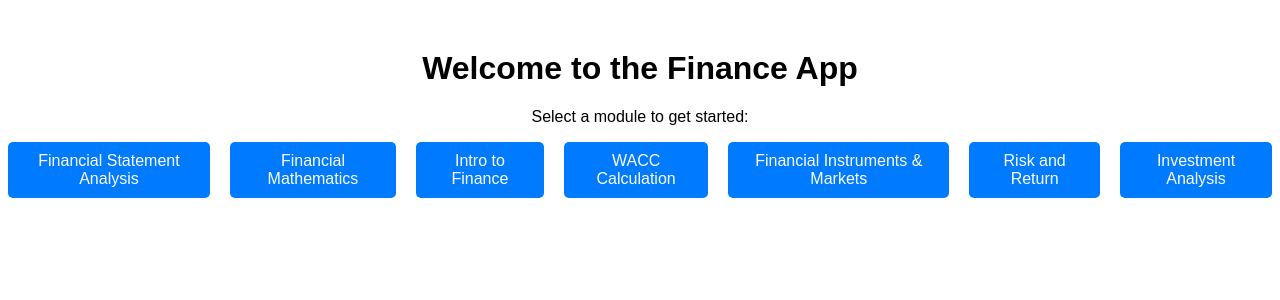
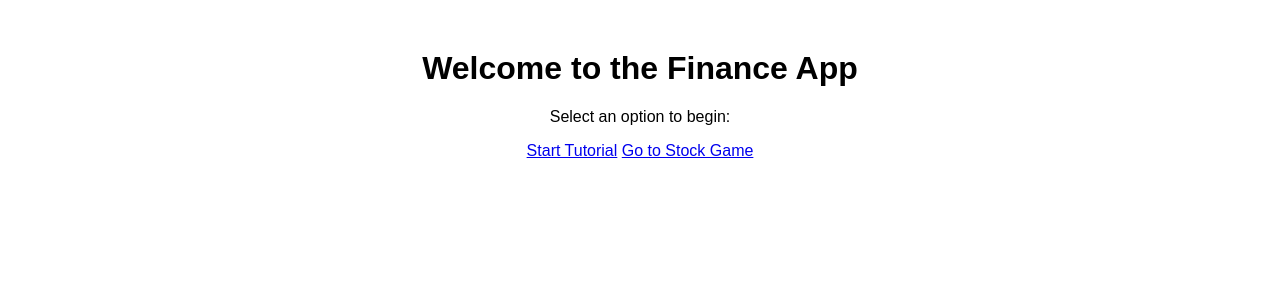
Before and after one commit to TheNarrator42/ANDHACKS2024, a Flask app: page / in a window 1280 px wide. Shown: the top 300 px of the page. Run offline with Flask 3, Linux system fonts and the light colour scheme.

Commit message:
Added successful API auth code

```diff
--- /dev/null
+++ b/backend/api/auth.py
@@ -0,0 +1,69 @@
+import os
+import base64
+import requests
+import webbrowser
+import json
+from flask import Blueprint, request, jsonify
+from loguru import logger
+
+auth_module = Blueprint('auth_module', __name__)
+
+# Your client credentials
+CLIENT_KEY = '82XokI8wyGruGPl49hOA4l6jh06UcDVu'
+CLIENT_SECRET = '8MXXKDLy1ZpqygMa'
+REDIRECT_URI = 'https://8d80-2600-8805-3a00-9900-dc0-e939-f26d-69d3.ngrok-free.app/callback'
+
+# Token file path
+TOKEN_FILE_PATH = 'access_token.json'
+
+# Helper to construct the initial auth URL
+@auth_module.route('/authorize')
+def authorize():
+    auth_url = f"https://api.schwabapi.com/v1/oauth/authorize?client_id={CLIENT_KEY}&redirect_uri={REDIRECT_URI}&scope=read"
+    webbrowser.open(auth_url)
+    return jsonify({"info": "Authentication URL opened, paste the returned URL here."})
+
+# Helper to generate headers and payload
+def construct_headers_and_payload(returned_url):
+    response_code = returned_url.split("code=")[1].split("%40")[0] + "@"
+
+    credentials = f"{CLIENT_KEY}:{CLIENT_SECRET}"
+    base64_credentials = base64.b64encode(credentials.encode()).decode()
+
+    headers = {
+        "Authorization": f"Basic {base64_credentials}",
+        "Content-Type": "application/x-www-form-urlencoded",
+    }
+
+    payload = {
+        "grant_type": "authorization_code",
+        "code": response_code,
+        "redirect_uri": REDIRECT_URI,
+    }
+
+    return headers, payload
+
+# Helper to retrieve tokens
+def retrieve_tokens(headers, payload):
+    token_response = requests.post(
+        url="https://api.schwabapi.com/v1/oauth/token",
+        headers=headers,
+        data=payload,
+    )
+    return token_response.json()
+
+# Callback route
+@auth_module.route('/callback', methods=['POST'])
+def callback():
+    returned_url = request.json.get('returned_url')
+    if not returned_url:
+        return jsonify({"error": "URL not received."}), 400
+
+    headers, payload = construct_headers_and_payload(returned_url)
+    token_data = retrieve_tokens(headers, payload)
+
+    # Save token
+    with open(TOKEN_FILE_PATH, 'w') as f:
+        json.dump(token_data, f)
+
+    return jsonify(token_data)
--- a/backend/app.py
+++ b/backend/app.py
@@ -1,15 +1,17 @@
-from flask import Flask, render_template
+from flask import Flask, render_template, request, redirect
 from routes.intro_finance import intro_finance_module
 from routes.financial_statement import financial_statement_module
 from routes.financial_math import financial_math_module
-from routes.intro_finance import intro_finance_module
 from routes.wacc import wacc_module
 from routes.financial_instruments import financial_instruments_module
 from routes.risk_return import risk_return_module
 from routes.investment_analysis import investment_analysis_module
+from api.auth import auth_module  # Import the auth_module correctly from the api folder
+from routes.stock_game import stock_game_module  # Stock game module integrated
 import os
+import json
 
-# Path to the frontend folder
+# Path to the frontend folder (set relative path)
 frontend_folder = os.path.abspath('../frontend')
 
 # Initialize Flask app with template and static folder paths
@@ -25,39 +27,70 @@ app.register_blueprint(wacc_module, url_prefix='/wacc')
 app.register_blueprint(financial_instruments_module, url_prefix='/financial_instruments')
 app.register_blueprint(risk_return_module, url_prefix='/risk_return')
 app.register_blueprint(investment_analysis_module, url_prefix='/investment_analysis')
+app.register_blueprint(auth_module, url_prefix='/auth')  # Register the auth_module with /auth prefix
+app.register_blueprint(stock_game_module, url_prefix='/stock_game')  # Stock game route handled by the same app
 
+# Token file path (assuming you're storing the access token in a file for simplicity)
+TOKEN_FILE_PATH = 'access_token.json'
 
-# Landing page route
+# Helper function to load the access token from a file
+def load_access_token():
+    if os.path.exists(TOKEN_FILE_PATH):
+        with open(TOKEN_FILE_PATH, 'r') as f:
+            token_data = json.load(f)
+            return token_data.get('access_token')
+    return None
+
+# Landing page route (Main entry point)
 @app.route('/')
 def landing_page():
-    return render_template('landing.html')
+    return render_template('landing.html')  # Your landing page with options for tutorial or stock game
 
-# Serve the Financial Statement Analysis form
+# Tutorial page route (links to modules)
+@app.route('/tutorial')
+def tutorial():
+    return render_template('tutorial.html')  # Links to all the modules
+
+# Financial Statement Form
 @app.route('/financial_statement_form')
 def financial_statement_form():
     return render_template('financial_statement_form.html')
 
-# Serve the Financial Math form
+# Financial Math Form
 @app.route('/financial_math_form')
 def financial_math_form():
     return render_template('financial_math_form.html')
 
-# Serve the Intro to Finance form
+# Intro to Finance Form
 @app.route('/intro_finance_form')
 def intro_finance_form():
     return render_template('intro_finance_form.html')
 
+# Financial Instruments Form
 @app.route('/financial_instruments_form')
 def financial_instruments_form():
     return render_template('financial_instruments_form.html')
 
+# Risk and Return Form
 @app.route('/risk_return_form')
 def risk_return_form():
     return render_template('risk_return_form.html')
 
+# Investment Analysis Form
 @app.route('/investment_analysis_form')
 def investment_analysis_form():
     return render_template('investment_analysis_form.html')
 
+# Stock Game Form (connects stock_game.py logic to the same app)
+@app.route('/stock_game')
+def stock_game():
+    return render_template('stock_game_form.html')  # HTML form for the stock game
+
+# Add the callback route for Schwab API OAuth2 (handled by auth.py)
+@app.route('/auth/callback')
+def callback():
+    # Delegating this to the auth_module
+    return redirect('/auth/callback')
+
 if __name__ == '__main__':
     app.run(debug=True)
--- a/backend/routes/stock_game.py
+++ b/backend/routes/stock_game.py
@@ -1,23 +1,46 @@
+import json
+import os
+import requests
 from flask import Blueprint, jsonify, request
-from api.schwab_api import fetch_live_stock_data  # Import API helper function
 
 stock_game_module = Blueprint('stock_game_module', __name__)
 
-# Endpoint to fetch live stock data
+# Token file path
+TOKEN_FILE_PATH = 'access_token.json'
+
+# Helper function to load the access token from a file
+def load_access_token():
+    if os.path.exists(TOKEN_FILE_PATH):
+        with open(TOKEN_FILE_PATH, 'r') as f:
+            token_data = json.load(f)
+            return token_data.get('access_token')
+    return None
+
+# Endpoint to fetch live stock data from SchwabAPI
 @stock_game_module.route('/live_stock_data', methods=['GET'])
 def get_live_stock_data():
     symbol = request.args.get('symbol')
+    access_token = load_access_token()
 
-    # Get the access token securely (use environment variables in production)
-    access_token = 'your_access_token'
+    if not access_token:
+        return jsonify({"error": "Access token not available. Please authorize first."}), 401
 
-    # Fetch live stock data from SchwabAPI
-    stock_data = fetch_live_stock_data(access_token, symbol)
+    stock_url = "https://api.schwab.com/v1/market/quotes"
 
-    # Return the stock data to the frontend
-    return jsonify({
-        "symbol": symbol,
-        "price": stock_data['price'],
-        "volume": stock_data['volume'],
-        "change": stock_data['changePercent']
-    })
+    # Fetch stock data using the access token
+    response = requests.get(
+        stock_url,
+        headers={"Authorization": f"Bearer {access_token}"},
+        params={"symbol": symbol}
+    )
+
+    if response.status_code == 200:
+        stock_data = response.json()
+        return jsonify({
+            "symbol": symbol,
+            "price": stock_data['price'],
+            "volume": stock_data['volume'],
+            "change": stock_data['changePercent']
+        })
+    else:
+        return jsonify({"error": f"Error fetching stock data: {response.status_code}"}), 500
--- a/frontend/templates/landing.html
+++ b/frontend/templates/landing.html
@@ -7,41 +7,19 @@
     <link rel="stylesheet" href="{{ url_for('static', filename='styles.css') }}">
 </head>
 <body>
-    <h1>Welcome to the Finance App</h1>
-    <p>Select a module to get started:</p>
+    <div class="container text-center">
+        <h1>Welcome to the Finance App</h1>
+        <p>Select an option to begin:</p>
 
-    <div class="modules">
-        <a href="/financial_statement_form" class="module-link">Financial Statement Analysis</a>
-        <a href="/financial_math_form" class="module-link">Financial Mathematics</a>
-        <a href="/intro_finance_form" class="module-link">Intro to Finance</a>
-        <a href="/wacc/wacc_form" class="module-link">WACC Calculation</a>
-        <a href="/financial_instruments_form" class="module-link">Financial Instruments & Markets</a>
-        <a href="/risk_return_form" class="module-link">Risk and Return</a>
-        <a href="/investment_analysis_form" class="module-link">Investment Analysis</a>
+        <div class="buttons">
+            <!-- Button for the tutorial (which will take users to the finance modules) -->
+            <a href="/tutorial" class="btn btn-primary">Start Tutorial</a>
+
+            <!-- Button to go directly to the stock game -->
+            <a href="/stock_game" class="btn btn-success">Go to Stock Game</a>
+        </div>
     </div>
 
-    <style>
-        body {
-            font-family: Arial, sans-serif;
-            text-align: center;
-            margin-top: 50px;
-        }
-        .modules {
-            display: flex;
-            justify-content: center;
-            gap: 20px;
-        }
-        .module-link {
-            padding: 10px 20px;
-            background-color: #007bff;
-            color: white;
-            text-decoration: none;
-            border-radius: 5px;
-            transition: background-color 0.3s ease;
-        }
-        .module-link:hover {
-            background-color: #0056b3;
-        }
-    </style>
+    <script src="{{ url_for('static', filename='scripts.js') }}"></script>
 </body>
 </html>
```
Also changed, not shown: frontend/static/stock_game.js (added, +26 -0 lines), frontend/templates/stock_game_form.html (added, +25 -0 lines), frontend/templates/tutorial.html (added, +29 -0 lines), README.md.
